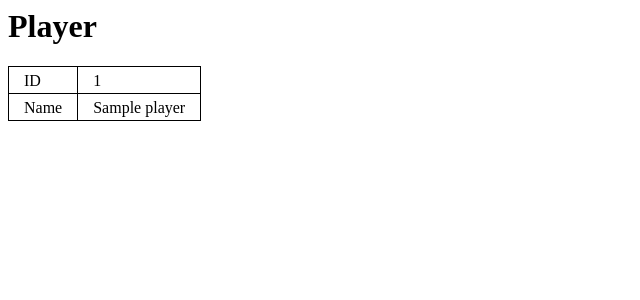
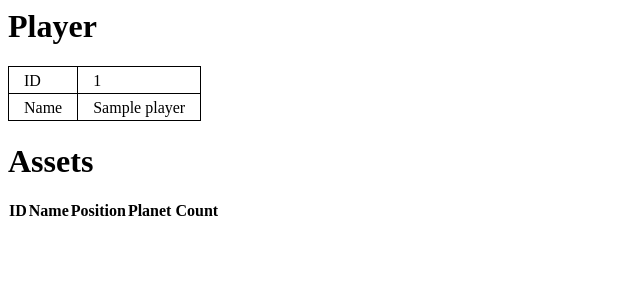
Before and after one commit to ekatsah/oa-nextgen, a Django app: page /realm/1/ in a window 1280 px wide. Shown: the top 300 px of the page, without its empty margins (0-640 px from the left). Run offline with Django 3.2, Linux system fonts and the light colour scheme; tables that the repository leaves empty hold one stand-in row (values such as "Sample post"); lists and menus that the app fills with data are empty.

Commit message:
[enh] add asset list in realm

```diff
--- a/templates/realm.html
+++ b/templates/realm.html
@@ -36,6 +36,24 @@
         <td>{{ player.name }}</td>
       </tr>
     </table>
+
+    <h1>Assets</h1>
+    <table>
+      <tr>
+        <th>ID</th>
+        <th>Name</th>
+        <th>Position</th>
+        <th>Planet Count</th>
+      </tr>
+      {% for asset in Player.assets.all %}
+      <tr>
+        <th>{{ asset.id }}</th>
+        <th>{{ asset.name }}</th>
+        <th>{{ asset.system.x }}-{{ asset.system.y }}</th>
+        <th>{{ asset.planets.count }}</th>
+      </tr>
+      {% endfor %}
+    </table>
   </body>
 </html>
 
```
